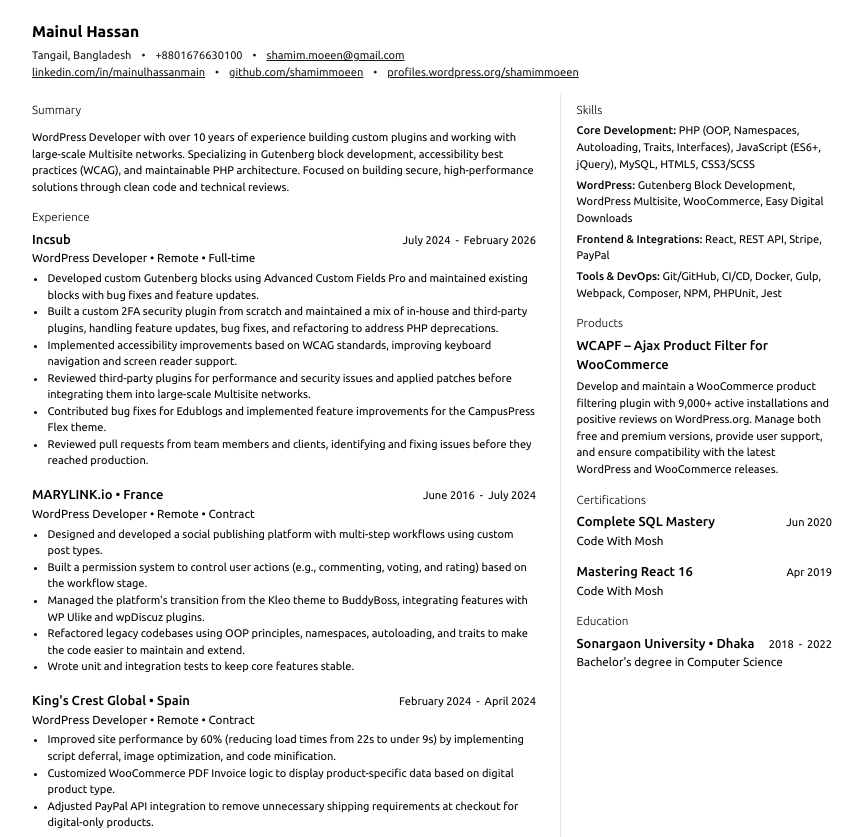
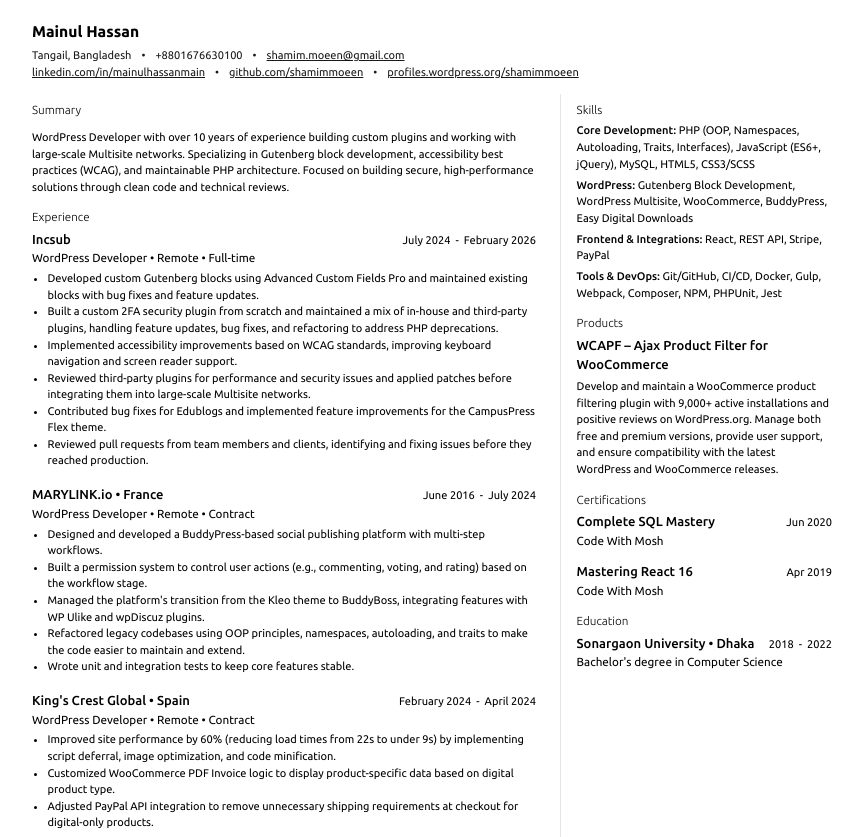
Before and after one commit to shamimmoeen/my-resume, a website: page index.html in a window 1280 px wide. Shown: the top 837 px of the page, without its empty margins (208-1071 px from the left). Drawn offline with Linux system fonts and the light colour scheme.

Commit message:
Add BuddyPress to skills and MARYLINK platform description

```diff
--- a/index.html
+++ b/index.html
@@ -170,7 +170,7 @@
               <div class="employment-description">
                 <ul>
                   <li>
-                    Designed and developed a social publishing platform with multi-step workflows using custom post types.
+                    Designed and developed a BuddyPress-based social publishing platform with multi-step workflows.
                   </li>
                   <li>
                     Built a permission system to control user actions (e.g., commenting, voting, and rating) based on the workflow stage.
@@ -270,7 +270,7 @@
             <h2>Skills</h2>
 
             <p><b>Core Development:</b> PHP (OOP, Namespaces, Autoloading, Traits, Interfaces), JavaScript (ES6+, jQuery), MySQL, HTML5, CSS3/SCSS</p>
-            <p><b>WordPress:</b> Gutenberg Block Development, WordPress Multisite, WooCommerce, Easy Digital Downloads</p>
+            <p><b>WordPress:</b> Gutenberg Block Development, WordPress Multisite, WooCommerce, BuddyPress, Easy Digital Downloads</p>
             <p><b>Frontend & Integrations:</b> React, REST API, Stripe, PayPal</p>
             <p><b>Tools & DevOps:</b> Git/GitHub, CI/CD, Docker, Gulp, Webpack, Composer, NPM, PHPUnit, Jest</p>
           </div>
```
